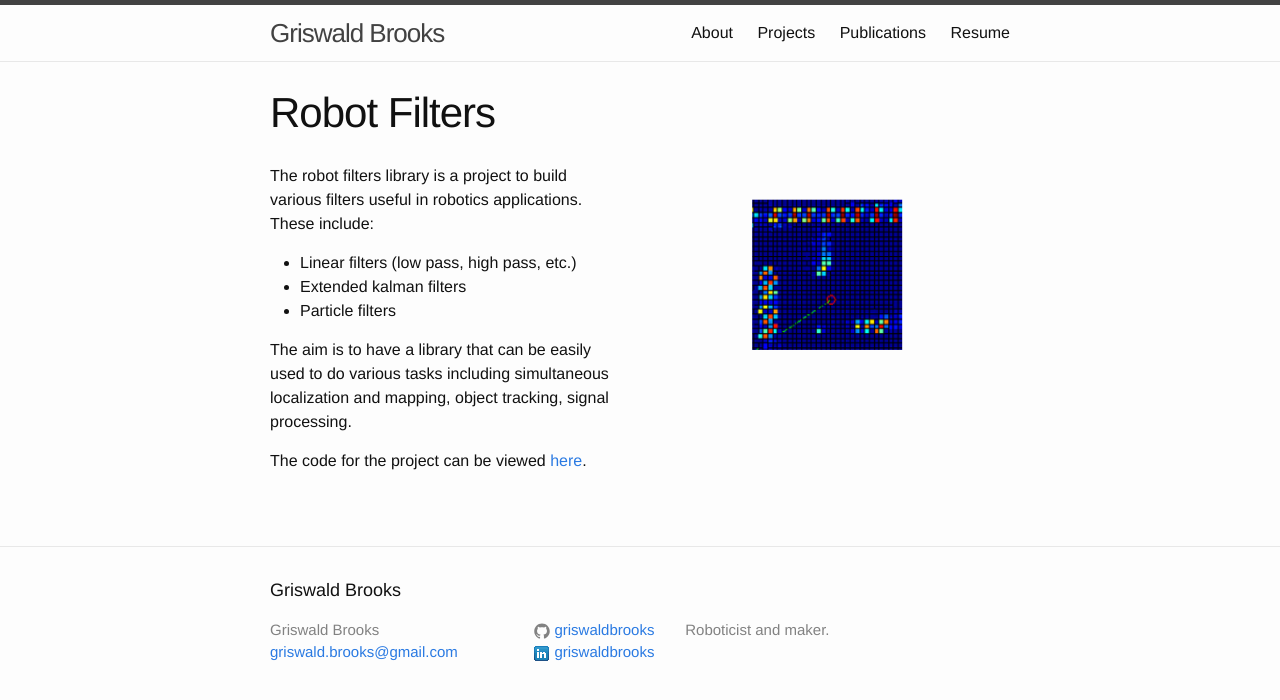
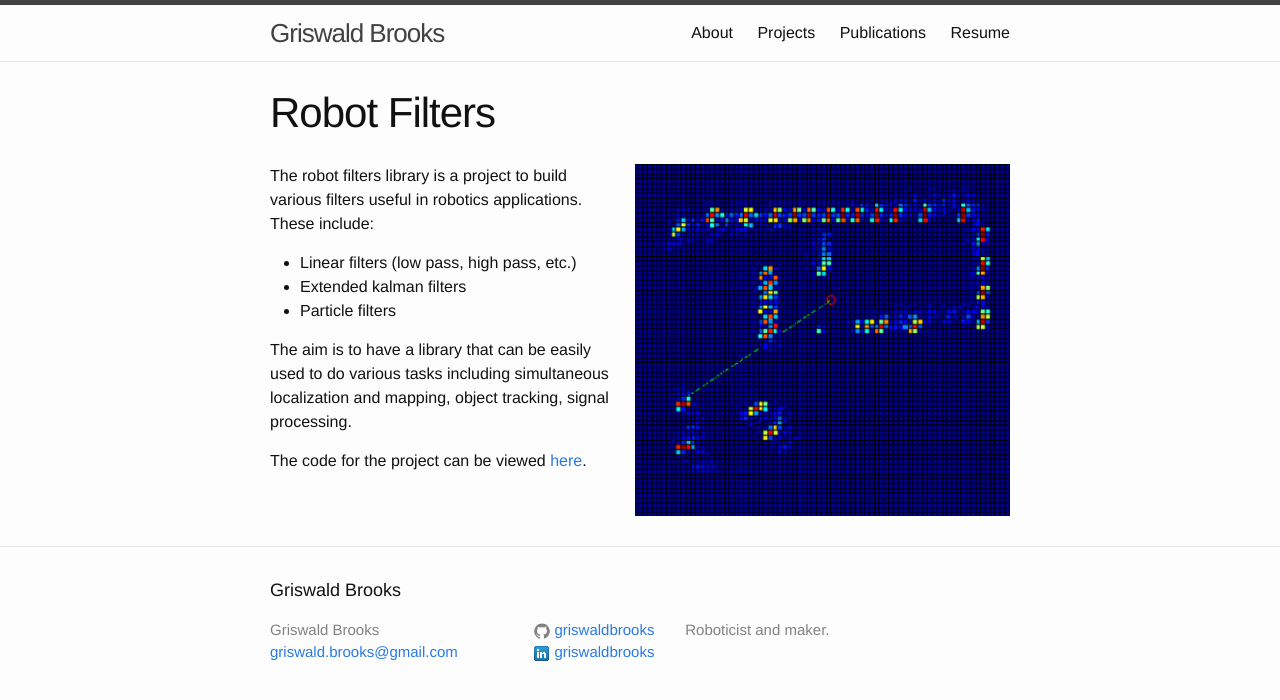
Before and after one commit to griswaldbrooks/griswaldbrooks.github.io, a Jekyll site: the page built from _projects/robot_filters/home.md, in a window 1280 px wide. Shown: the top 700 px of the page. Built offline with Jekyll 4.4.1, drawn with Linux system fonts in a browser that asks for light colours.

Commit message:
Update home.md
Replaced image file names to new ones instead of the current single image.

```diff
--- a/_projects/robot_filters/home.md
+++ b/_projects/robot_filters/home.md
@@ -2,12 +2,12 @@
 title:  "Robot Filters"
 nobility: home
 permalink: /projects/robot_filters/
-image: robot_filters_cropped.png
+image: Robot_filters_cropped.png
 image_desc: "Mapping Simulation"
 project_desc: "Library of filters for robot applications."
 ---
 
-{% include home_picture.html picture_path='/_projects/robot_filters/robot_filters_cropped.png' picture_desc=''%}
+{% include home_picture.html picture_path='/_projects/robot_filters/Robot_filters.png' picture_desc=''%}
 
 The robot filters library is a project to build various filters useful in robotics applications.
 These include:
```
